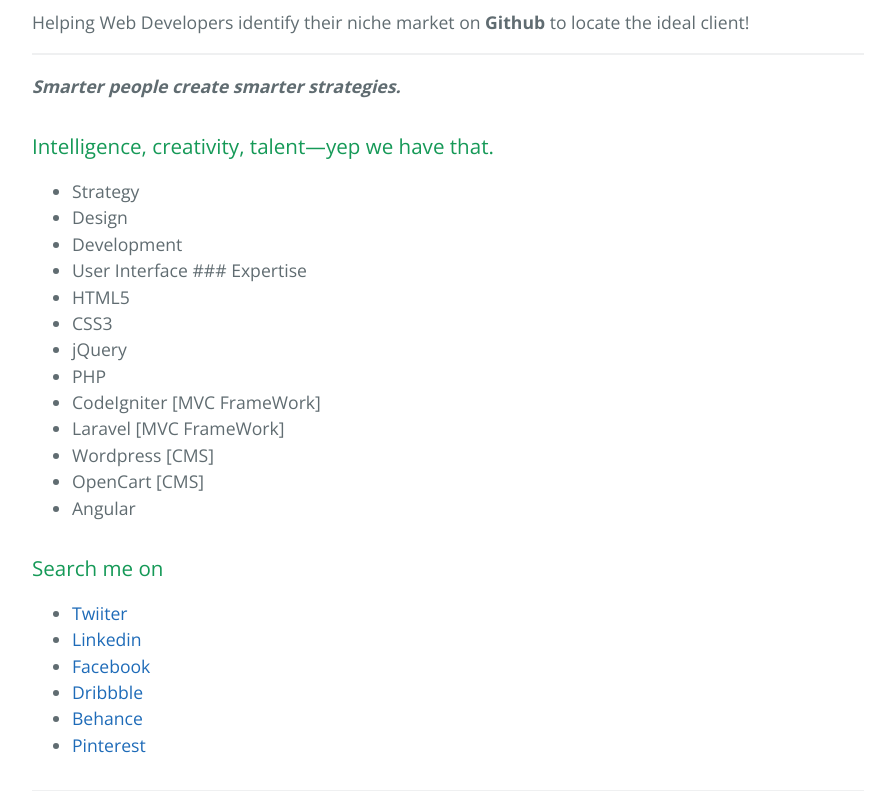
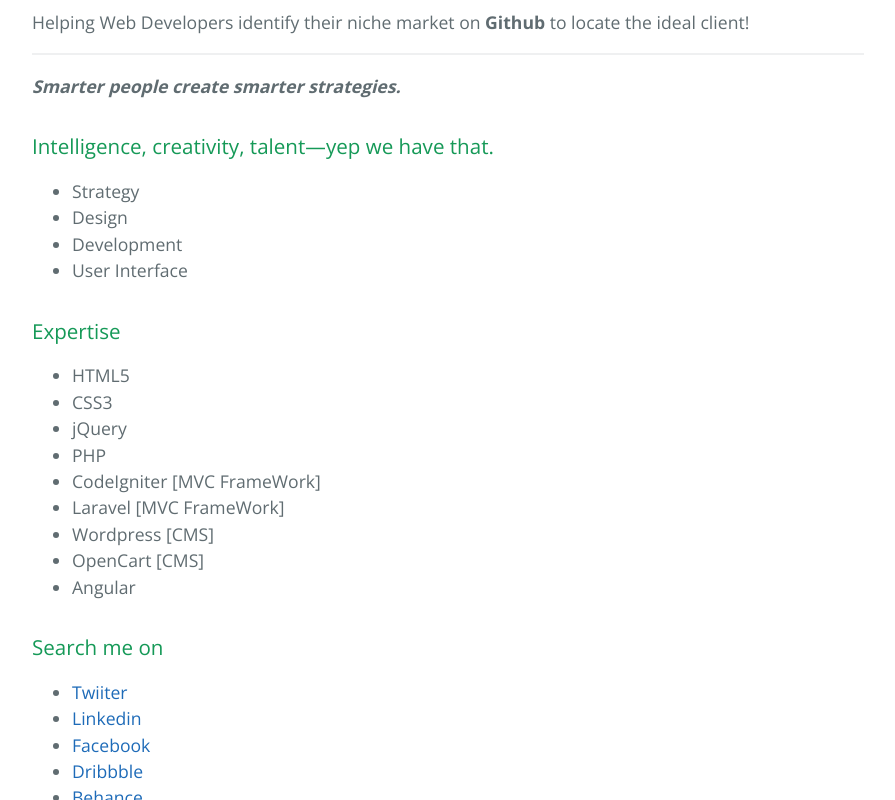
Before and after one commit to baqirfarooq/bmconcepts, a plain HTML site: page index.html in a window 1280 px wide. Shown: the part 454-1254 px from the top of the page, without its empty margins (192-1087 px from the left). Drawn offline with nearby package versions, Linux system fonts and the light colour scheme.

```diff
--- a/index.html
+++ b/index.html
@@ -35,8 +35,13 @@
 <li>Strategy</li>
 <li>Design </li>
 <li>Development</li>
-<li>User Interface
-### Expertise</li>
+<li>User Interface</li>
+</ul>
+
+<h3>
+<a id="expertise" class="anchor" href="#expertise" aria-hidden="true"><span class="octicon octicon-link"></span></a>Expertise</h3>
+
+<ul>
 <li>HTML5</li>
 <li>CSS3</li>
 <li>jQuery</li>
--- a/params.json
+++ b/params.json
@@ -1 +1 @@
-{"name":"bmconcepts","tagline":"Smarter people create smarter strategies.","body":"### Welcome to BM Concepts.\r\nHelping Web Developers identify their niche market on **Github** to locate the ideal client!\r\n***\r\n**_Smarter people create smarter strategies._**\r\n\r\n### Intelligence, creativity, talent—yep we have that.\r\n* Strategy\r\n* Design \r\n* Development\r\n* User Interface\r\n### Expertise\r\n* HTML5\r\n* CSS3\r\n* jQuery\r\n* PHP\r\n* CodeIgniter [MVC FrameWork]\r\n* Laravel [MVC FrameWork]\r\n* Wordpress [CMS]\r\n* OpenCart [CMS]\r\n* Angular\r\n\r\n### Search me on\r\n* [Twiiter](https://twitter.com/baqirmemon)\r\n* [Linkedin](https://pk.linkedin.com/in/baqirmemon)\r\n* [Facebook](https://www.facebook.com/baqir0342/)\r\n* [Dribbble](https://dribbble.com/baqirmemon)\r\n* [Behance](https://www.behance.net/baqirmemon/)\r\n* [Pinterest](https://www.pinterest.com/baqirmemon)","google":"","note":"Don't delete this file! It's used internally to help with page regeneration."}
+{"name":"bmconcepts","tagline":"Smarter people create smarter strategies.","body":"### Welcome to BM Concepts.\r\nHelping Web Developers identify their niche market on **Github** to locate the ideal client!\r\n***\r\n**_Smarter people create smarter strategies._**\r\n\r\n### Intelligence, creativity, talent—yep we have that.\r\n* Strategy\r\n* Design \r\n* Development\r\n* User Interface\r\n\r\n### Expertise\r\n* HTML5\r\n* CSS3\r\n* jQuery\r\n* PHP\r\n* CodeIgniter [MVC FrameWork]\r\n* Laravel [MVC FrameWork]\r\n* Wordpress [CMS]\r\n* OpenCart [CMS]\r\n* Angular\r\n\r\n### Search me on\r\n* [Twiiter](https://twitter.com/baqirmemon)\r\n* [Linkedin](https://pk.linkedin.com/in/baqirmemon)\r\n* [Facebook](https://www.facebook.com/baqir0342/)\r\n* [Dribbble](https://dribbble.com/baqirmemon)\r\n* [Behance](https://www.behance.net/baqirmemon/)\r\n* [Pinterest](https://www.pinterest.com/baqirmemon)","google":"","note":"Don't delete this file! It's used internally to help with page regeneration."}
```
